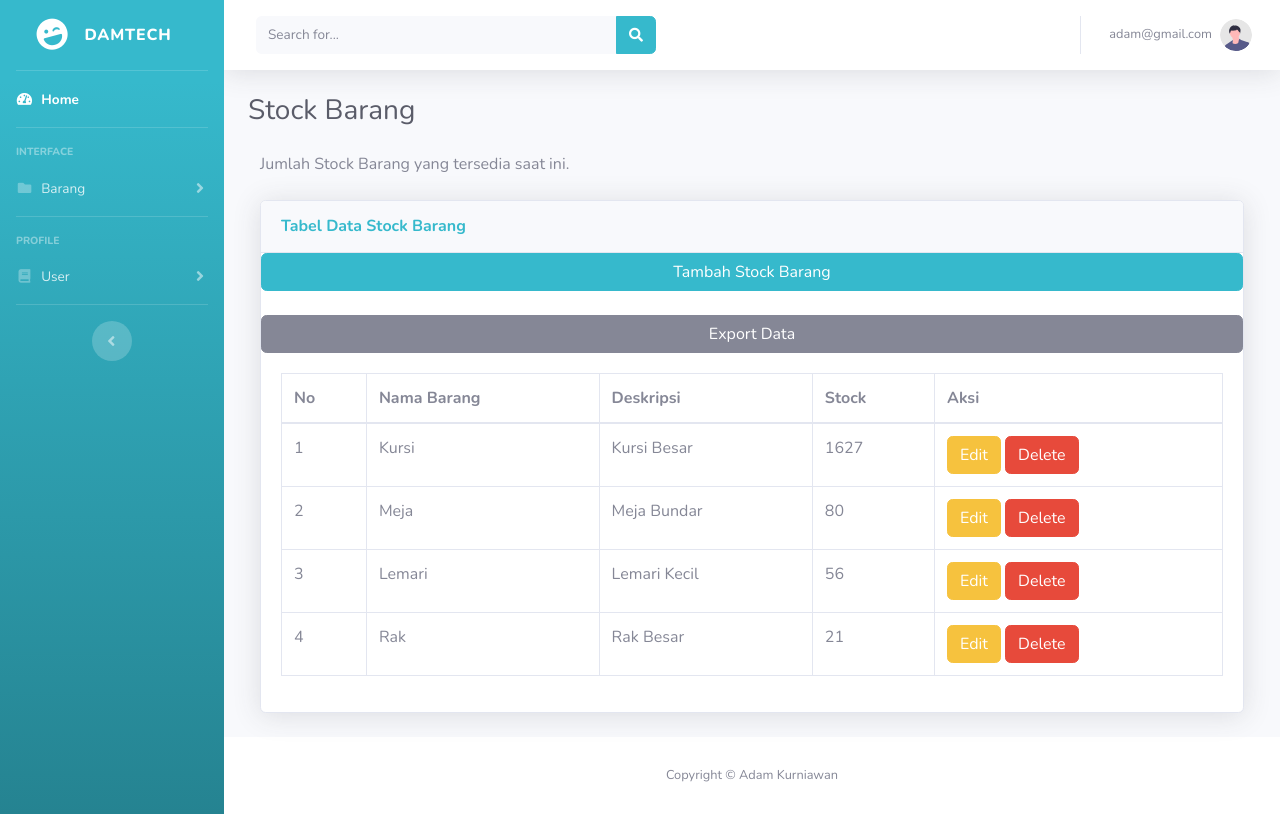
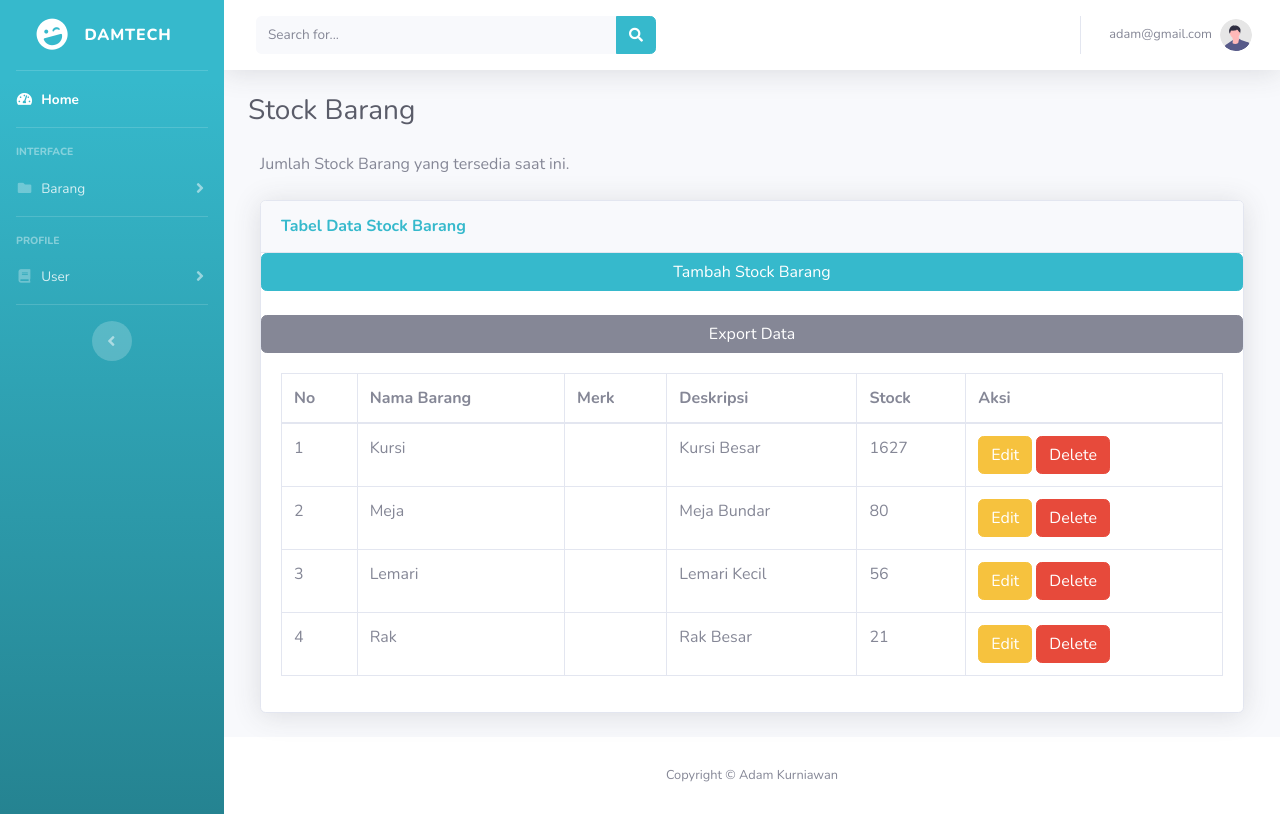
Before and after one commit to Deww03/dbtoko, a PHP site: page /stock.php in a window 1280 px wide. Run offline with PHP 8.4, Linux system fonts and the light colour scheme; a user stored in the database is signed in; data comes from the database, SQL or seed files in the repository; data that the repository does not hold is empty.

Commit message:
Menambahkan Kolom Merk

```diff
--- a/function.php
+++ b/function.php
@@ -8,10 +8,11 @@
     //menambah barang baru
     if(isset($_POST["addnewbarang"])){
         $namabarang = $_POST['namabarang'];
+        $merk = $_POST['merk'];
         $deskripsi = $_POST['deskripsi'];
         $stock = $_POST['stock'];
 
-        $addtotable = mysqli_query($conn, "INSERT INTO stock (namabarang, deskripsi, stock) VALUES ('$namabarang','$deskripsi','$stock')");
+        $addtotable = mysqli_query($conn, "INSERT INTO stock (namabarang, merk, deskripsi, stock) VALUES ('$namabarang','$merk','$deskripsi','$stock')");
         if($addtotable){
             header("location:stock.php");
         } else {
@@ -81,9 +82,10 @@
     if(isset($_POST['updatebarang'])){
         $idb = $_POST['idb'];
         $namabarang = $_POST['namabarang'];
+        $merk = $_POST['merk'];
         $deskripsi = $_POST['deskripsi'];
 
-        $update = mysqli_query($conn, "UPDATE stock SET namabarang='$namabarang', deskripsi='$deskripsi' WHERE idbarang = '$idb'");
+        $update = mysqli_query($conn, "UPDATE stock SET namabarang='$namabarang', merk ='$merk', deskripsi='$deskripsi' WHERE idbarang = '$idb'");
         if($update){
             header('location:stock.php');
         } else {
--- a/keluar.php
+++ b/keluar.php
@@ -202,7 +202,7 @@
                                                         <th>Tanggal</th>
                                                         <th>Nama Barang</th>
                                                         <th>Jumlah</th>
-                                                        <th>keterangan</th>
+                                                        <th>Keterangan</th>
                                                         <th>Aksi</th>
                                                     </tr>
                                                 </thead>
--- a/masuk.php
+++ b/masuk.php
@@ -204,7 +204,7 @@
                                         <th>Tanggal</th>
                                         <th>Nama Barang</th>
                                         <th>Jumlah</th>
-                                        <th>penerima</th>
+                                        <th>Penerima</th>
                                         <th>Aksi</th>
                                     </tr>
                                 </thead>
--- a/stock.php
+++ b/stock.php
@@ -221,6 +221,7 @@
                             <tr>
                                 <th>No</th>
                                 <th>Nama Barang</th>
+                                <th>Merk</th>
                                 <th>Deskripsi</th>
                                 <th>Stock</th>
                                 <th>Aksi</th>
@@ -233,6 +234,7 @@
                             $i = 1;
                             while ($data = mysqli_fetch_array($ambilsemuadatastock)) {
                                 $namabarang = $data['namabarang'];
+                                $merk = $data['merk'];
                                 $deskripsi = $data['deskripsi'];
                                 $stock = $data['stock'];
                                 $idb = $data['idbarang'];
@@ -241,6 +243,7 @@
                             <tr>
                                 <td><?=$i++;?></td>
                                 <td><?=$namabarang;?></td>
+                                <td><?=$merk;?></td>
                                 <td><?=$deskripsi;?></td>
                                 <td><?=$stock;?></td>
                                 <td>
@@ -264,6 +267,8 @@
                                         <form method="post">
                                             <div class="modal-body">
                                                 <input type="text" name="namabarang" value="<?=$namabarang; ?>" class="form-control" required>
+                                                <br>
+                                                <input type="text" name="merk" value="<?=$merk; ?>" class="form-control" required>
                                                 <br>
                                                 <input type="text" name="deskripsi" value="<?=$deskripsi; ?>" class="form-control" required>
                                                 <br>
@@ -326,9 +331,11 @@
                     <div class="modal-body">
                         <input type="text" name="namabarang" placeholder="Nama Barang" class="form-control" required>
                         <br>
+                        <input type="text" name="merk" placeholder="Merk" class="form-control" required>
+                        <br>
                         <input type="text" name="deskripsi" placeholder="Deskripsi Barang" class="form-control" required>
                         <br>
-                        <input type="number" name="stock" placeholder="stock" class="form-control" required>
+                        <input type="number" name="stock" placeholder="Stock" class="form-control" required>
                     </div>
 
                     <!-- Modal footer -->
```
